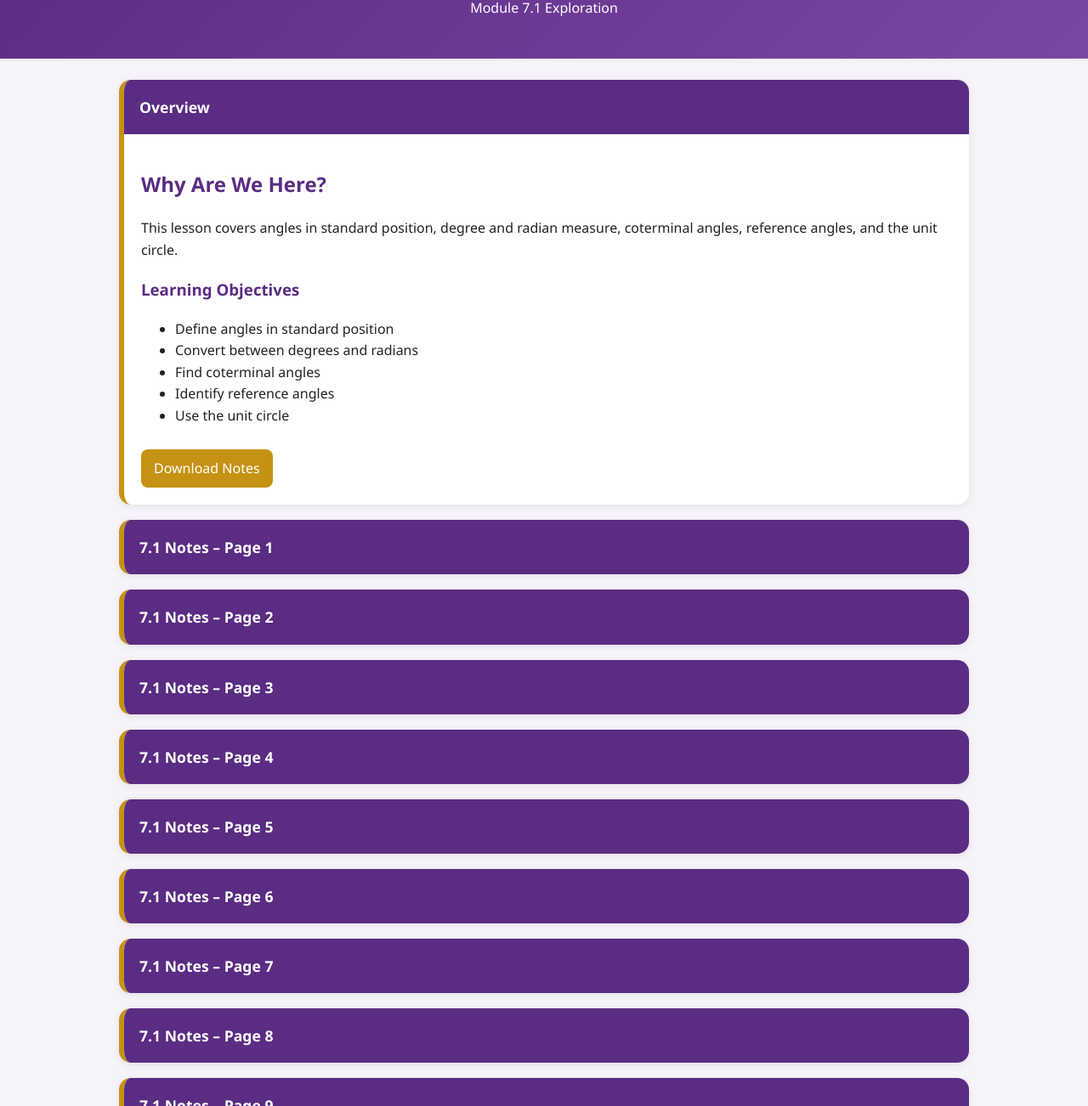
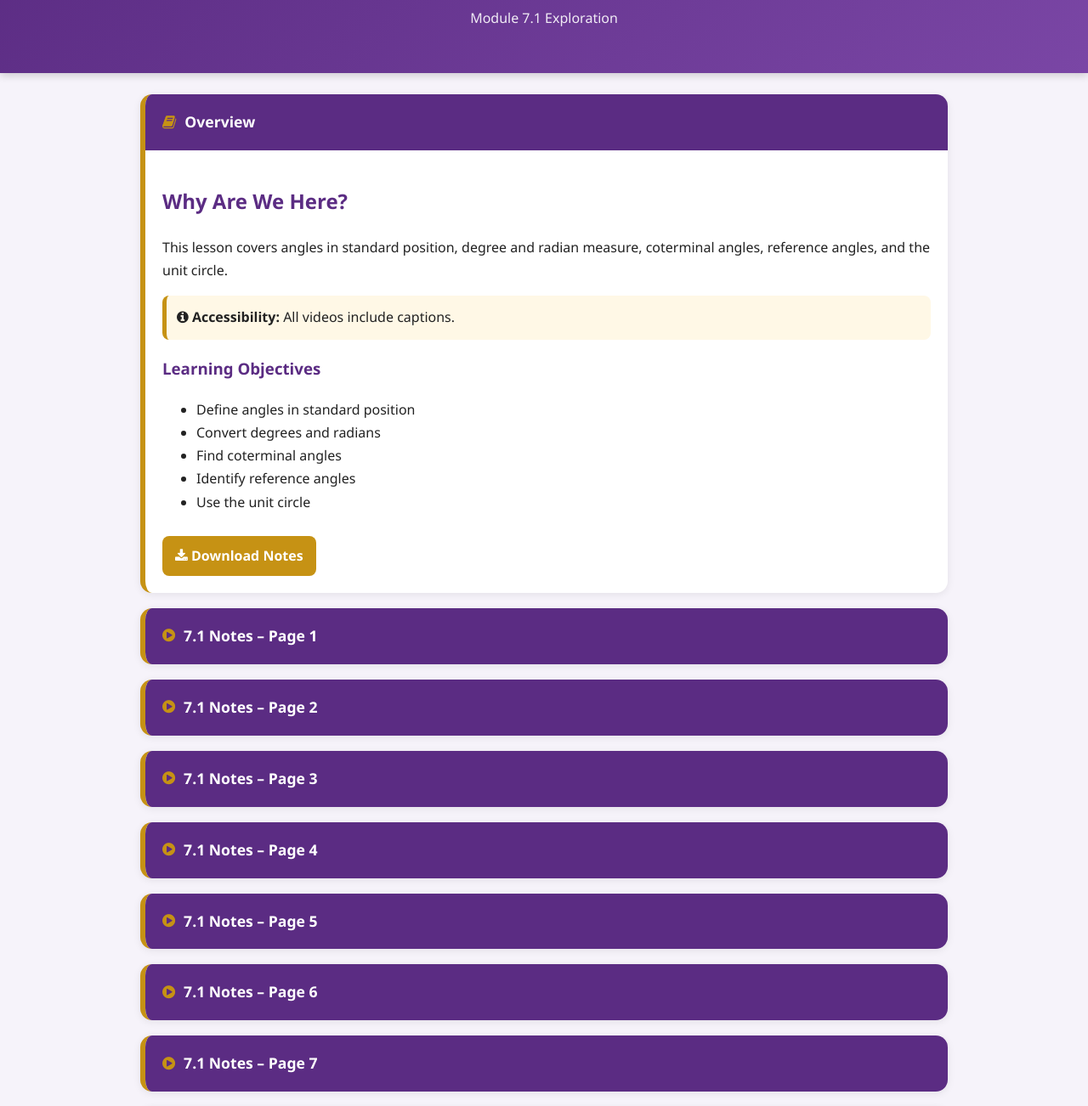
Before and after one commit to Asma-Alayeb/accordion, a plain HTML site: page index.html in a window 1280 px wide. Shown: the part 100-1402 px from the top of the page at 85% size. Drawn offline with Linux system fonts and the light colour scheme.

Commit message:
Update index.html

```diff
--- a/index.html
+++ b/index.html
@@ -5,6 +5,8 @@
 <meta name="viewport" content="width=device-width, initial-scale=1.0">
 
 <title>Angles | Module 7.1</title>
+
+<link rel="stylesheet" href="https://maxcdn.bootstrapcdn.com/font-awesome/4.7.0/css/font-awesome.min.css">
 
 <style>
 
@@ -15,12 +17,16 @@
     --bg:#f6f3fa;
 }
 
+*{
+    box-sizing:border-box;
+}
+
 body{
     margin:0;
     font-family:"Segoe UI", Arial, sans-serif;
     background:var(--bg);
     color:#222;
-    line-height:1.6;
+    line-height:1.7;
 }
 
 /* HEADER */
@@ -28,11 +34,18 @@ header{
     background:linear-gradient(135deg,var(--ccd-purple),var(--ccd-purple-light));
     color:white;
     text-align:center;
-    padding:30px 15px;
+    padding:35px 20px;
+    box-shadow:0 2px 10px rgba(0,0,0,0.2);
 }
 
 header h1{
     margin:0;
+    font-size:2.4rem;
+}
+
+header p{
+    margin-top:8px;
+    opacity:0.9;
 }
 
 /* CONTAINER */
@@ -42,7 +55,7 @@ header h1{
     padding:25px;
 }
 
-/* DETAILS (ACCORDION) */
+/* DETAILS ACCORDION */
 details{
     background:white;
     margin-bottom:18px;
@@ -52,22 +65,30 @@ details{
     box-shadow:0 2px 10px rgba(0,0,0,0.08);
 }
 
+/* SUMMARY HEADER */
 summary{
     background:var(--ccd-purple);
     color:white;
-    padding:18px;
+    padding:18px 20px;
     cursor:pointer;
-    font-weight:bold;
+    font-weight:600;
     font-size:1.1rem;
+    display:flex;
+    align-items:center;
+    gap:10px;
     list-style:none;
+}
+
+summary:hover{
+    background:var(--ccd-purple-light);
 }
 
 summary::-webkit-details-marker{
     display:none;
 }
 
-summary:hover{
-    background:var(--ccd-purple-light);
+summary i{
+    color:var(--ccd-gold);
 }
 
 /* CONTENT */
@@ -85,6 +106,8 @@ h2,h3{
     padding-bottom:56.25%;
     height:0;
     margin-top:15px;
+    border-radius:10px;
+    overflow:hidden;
 }
 
 .video iframe{
@@ -94,11 +117,19 @@ h2,h3{
     width:100%;
     height:100%;
     border:0;
-    border-radius:10px;
+}
+
+/* ACCESSIBILITY BOX */
+.note{
+    background:#fff8e6;
+    border-left:5px solid var(--ccd-gold);
+    padding:12px;
+    margin:15px 0;
+    border-radius:8px;
 }
 
 /* BUTTON */
-.resource-button{
+.button{
     display:inline-block;
     background:var(--ccd-gold);
     color:white;
@@ -106,14 +137,19 @@ h2,h3{
     border-radius:8px;
     text-decoration:none;
     margin-top:10px;
+    font-weight:600;
+}
+
+.button:hover{
+    background:#a67d10;
 }
 
 /* FOOTER */
 footer{
-    text-align:center;
-    padding:20px;
     background:var(--ccd-purple);
     color:white;
+    text-align:center;
+    padding:18px;
     margin-top:30px;
 }
 
@@ -123,7 +159,7 @@ footer{
 <body>
 
 <header>
-    <h1>Angles</h1>
+    <h1><i class="fa fa-circle-o-notch"></i> Angles</h1>
     <p>Module 7.1 Exploration</p>
 </header>
 
@@ -131,7 +167,7 @@ footer{
 
 <!-- OVERVIEW -->
 <details open>
-<summary>Overview</summary>
+<summary><i class="fa fa-book"></i> Overview</summary>
 <div class="content">
 
 <h2>Why Are We Here?</h2>
@@ -141,23 +177,28 @@ This lesson covers angles in standard position, degree and radian measure,
 coterminal angles, reference angles, and the unit circle.
 </p>
 
+<div class="note">
+<strong><i class="fa fa-info-circle"></i> Accessibility:</strong>
+All videos include captions.
+</div>
+
 <h3>Learning Objectives</h3>
 <ul>
 <li>Define angles in standard position</li>
-<li>Convert between degrees and radians</li>
+<li>Convert degrees and radians</li>
 <li>Find coterminal angles</li>
 <li>Identify reference angles</li>
 <li>Use the unit circle</li>
 </ul>
 
-<a class="resource-button" href="#">Download Notes</a>
+<a class="button" href="#"><i class="fa fa-download"></i> Download Notes</a>
 
 </div>
 </details>
 
 <!-- VIDEO 1 -->
 <details>
-<summary>7.1 Notes – Page 1</summary>
+<summary><i class="fa fa-play-circle"></i> 7.1 Notes – Page 1</summary>
 <div class="content">
 <div class="video">
 <iframe src="https://www.youtube.com/embed/euz16hHr3sg" allowfullscreen></iframe>
@@ -167,7 +208,7 @@ coterminal angles, reference angles, and the unit circle.
 
 <!-- VIDEO 2 -->
 <details>
-<summary>7.1 Notes – Page 2</summary>
+<summary><i class="fa fa-play-circle"></i> 7.1 Notes – Page 2</summary>
 <div class="content">
 <div class="video">
 <iframe src="https://www.youtube.com/embed/8rfnPRjZ584" allowfullscreen></iframe>
@@ -177,7 +218,7 @@ coterminal angles, reference angles, and the unit circle.
 
 <!-- VIDEO 3 -->
 <details>
-<summary>7.1 Notes – Page 3</summary>
+<summary><i class="fa fa-play-circle"></i> 7.1 Notes – Page 3</summary>
 <div class="content">
 <div class="video">
 <iframe src="https://www.youtube.com/embed/6rjWxLZo4Dc" allowfullscreen></iframe>
@@ -187,7 +228,7 @@ coterminal angles, reference angles, and the unit circle.
 
 <!-- VIDEO 4 -->
 <details>
-<summary>7.1 Notes – Page 4</summary>
+<summary><i class="fa fa-play-circle"></i> 7.1 Notes – Page 4</summary>
 <div class="content">
 <div class="video">
 <iframe src="https://www.youtube.com/embed/bc8uIneVSkE" allowfullscreen></iframe>
@@ -197,7 +238,7 @@ coterminal angles, reference angles, and the unit circle.
 
 <!-- VIDEO 5 -->
 <details>
-<summary>7.1 Notes – Page 5</summary>
+<summary><i class="fa fa-play-circle"></i> 7.1 Notes – Page 5</summary>
 <div class="content">
 <div class="video">
 <iframe src="https://www.youtube.com/embed/Sb0RbtYfsjM" allowfullscreen></iframe>
@@ -207,7 +248,7 @@ coterminal angles, reference angles, and the unit circle.
 
 <!-- VIDEO 6 -->
 <details>
-<summary>7.1 Notes – Page 6</summary>
+<summary><i class="fa fa-play-circle"></i> 7.1 Notes – Page 6</summary>
 <div class="content">
 <div class="video">
 <iframe src="https://www.youtube.com/embed/nC2T_uj7vA0" allowfullscreen></iframe>
@@ -217,7 +258,7 @@ coterminal angles, reference angles, and the unit circle.
 
 <!-- VIDEO 7 -->
 <details>
-<summary>7.1 Notes – Page 7</summary>
+<summary><i class="fa fa-play-circle"></i> 7.1 Notes – Page 7</summary>
 <div class="content">
 <div class="video">
 <iframe src="https://www.youtube.com/embed/VIDEO_ID" allowfullscreen></iframe>
@@ -227,7 +268,7 @@ coterminal angles, reference angles, and the unit circle.
 
 <!-- VIDEO 8 -->
 <details>
-<summary>7.1 Notes – Page 8</summary>
+<summary><i class="fa fa-play-circle"></i> 7.1 Notes – Page 8</summary>
 <div class="content">
 <div class="video">
 <iframe src="https://www.youtube.com/embed/VIDEO_ID" allowfullscreen></iframe>
@@ -237,7 +278,7 @@ coterminal angles, reference angles, and the unit circle.
 
 <!-- VIDEO 9 -->
 <details>
-<summary>7.1 Notes – Page 9</summary>
+<summary><i class="fa fa-play-circle"></i> 7.1 Notes – Page 9</summary>
 <div class="content">
 <div class="video">
 <iframe src="https://www.youtube.com/embed/VIDEO_ID" allowfullscreen></iframe>
@@ -247,7 +288,7 @@ coterminal angles, reference angles, and the unit circle.
 
 <!-- VIDEO 10 -->
 <details>
-<summary>7.1 Notes – Page 10</summary>
+<summary><i class="fa fa-play-circle"></i> 7.1 Notes – Page 10</summary>
 <div class="content">
 <div class="video">
 <iframe src="https://www.youtube.com/embed/VIDEO_ID" allowfullscreen></iframe>
@@ -257,14 +298,14 @@ coterminal angles, reference angles, and the unit circle.
 
 <!-- RESOURCES -->
 <details>
-<summary>Resources</summary>
+<summary><i class="fa fa-folder"></i> Resources</summary>
 <div class="content">
 
 <ul>
+<li>OpenStax Section 7.1</li>
 <li>Practice Problems</li>
 <li>Unit Circle Worksheet</li>
-<li>OpenStax Section 7.1</li>
-<li>Additional Review Materials</li>
+<li>Extra Review Materials</li>
 </ul>
 
 </div>
```
